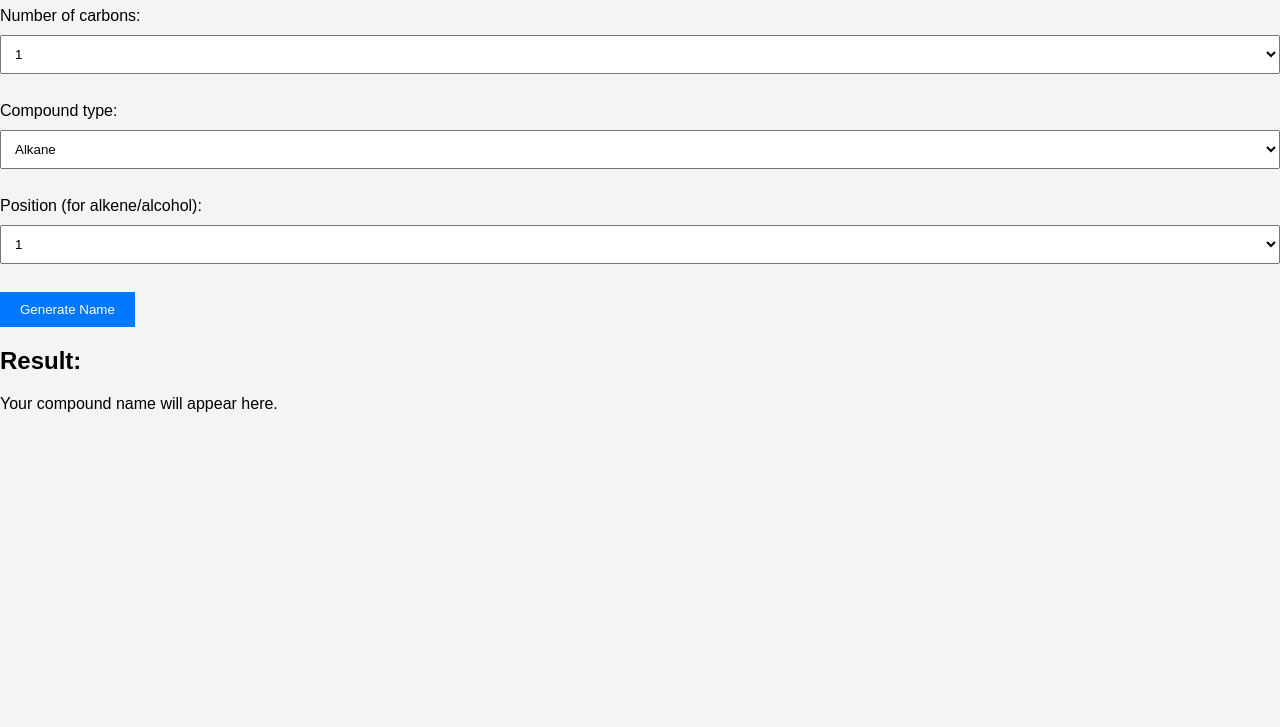
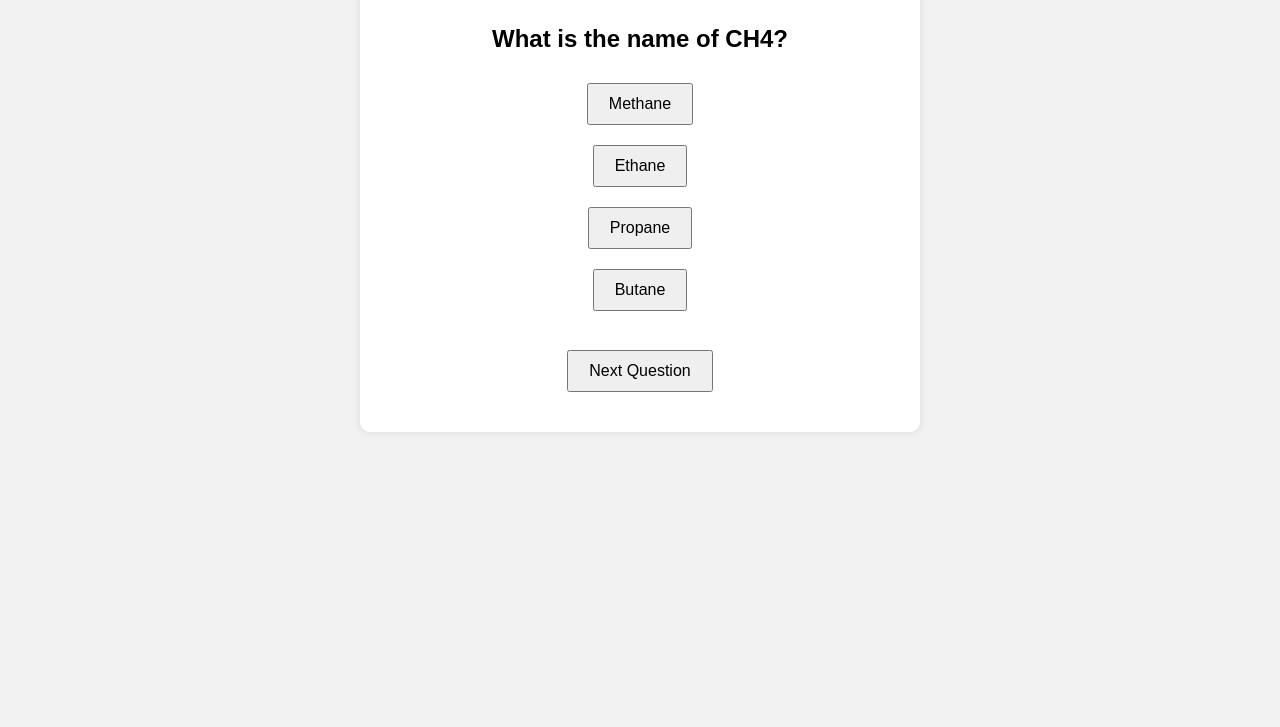
Before and after one commit to AhmedUbaidulla/myapp, a plain HTML site: page index.html in a window 1280 px wide. Shown: the part 73-800 px from the top of the page. Drawn offline with Linux system fonts and the light colour scheme.

Commit message:
update quiz

```diff
--- a/index.html
+++ b/index.html
@@ -1,49 +1,122 @@
 <!DOCTYPE html>
-<html lang="en">
+<html>
 <head>
-    <link rel="stylesheet" href="style.css">
-  <meta charset="UTF-8" />
-  <meta name="viewport" content="width=device-width, initial-scale=1.0" />
-  <title>Organic Chemistry Compound Namer</title>
+<title>Chemistry Quiz</title>
+
+<style>
+
+body{
+font-family: Arial;
+text-align:center;
+background:#f2f2f2;
+padding:40px;
+}
+
+.quiz-box{
+background:white;
+padding:30px;
+border-radius:10px;
+max-width:500px;
+margin:auto;
+box-shadow:0 0 10px rgba(0,0,0,0.1);
+}
+
+button{
+padding:10px 20px;
+margin:10px;
+font-size:16px;
+cursor:pointer;
+}
+
+</style>
 </head>
+
 <body>
-  <h1>Organic Chemistry Compound Namer</h1>
 
-  <label for="carbons">Number of carbons:</label>
-  <select id="carbons">
-    <option value="1">1</option>
-    <option value="2">2</option>
-    <option value="3">3</option>
-    <option value="4">4</option>
-    <option value="5">5</option>
-    <option value="6">6</option>
-  </select>
+<div class="quiz-box">
 
-  <br><br>
+<h2 id="question">Question</h2>
 
-  <label for="type">Compound type:</label>
-  <select id="type">
-    <option value="alkane">Alkane</option>
-    <option value="alkene">Alkene</option>
-    <option value="alcohol">Alcohol</option>
-  </select>
+<div id="answers"></div>
 
-  <br><br>
+<h3 id="result"></h3>
 
-  <label for="position">Position (for alkene/alcohol):</label>
-  <select id="position">
-    <option value="1">1</option>
-    <option value="2">2</option>
-    <option value="3">3</option>
-  </select>
+<button onclick="nextQuestion()">Next Question</button>
 
-  <br><br>
+</div>
 
-  <button id="generateBtn">Generate Name</button>
+<script>
 
-  <h2>Result:</h2>
-  <p id="result">Your compound name will appear here.</p>
+const quiz = [
 
-  <script src="script.js"></script>
+{
+question:"What is the name of CH4?",
+answers:["Methane","Ethane","Propane","Butane"],
+correct:0
+},
+
+{
+question:"How many carbons in propane?",
+answers:["1","2","3","4"],
+correct:2
+},
+
+{
+question:"Suffix for alcohol?",
+answers:["-ane","-ene","-ol","-yne"],
+correct:2
+}
+
+];
+
+let current = 0;
+
+function loadQuestion(){
+
+const q = quiz[current];
+
+document.getElementById("question").innerText = q.question;
+
+let answersHTML="";
+
+q.answers.forEach((a,i)=>{
+answersHTML += `<button onclick="checkAnswer(${i})">${a}</button><br>`;
+});
+
+document.getElementById("answers").innerHTML = answersHTML;
+
+document.getElementById("result").innerText="";
+
+}
+
+function checkAnswer(i){
+
+if(i===quiz[current].correct){
+document.getElementById("result").innerText="✅ Correct!";
+}
+else{
+document.getElementById("result").innerText="❌ Wrong";
+}
+
+}
+
+function nextQuestion(){
+
+current++;
+
+if(current>=quiz.length){
+document.getElementById("question").innerText="Quiz Finished!";
+document.getElementById("answers").innerHTML="";
+return;
+}
+
+loadQuestion();
+
+}
+
+loadQuestion();
+
+</script>
+
 </body>
 </html>
```
